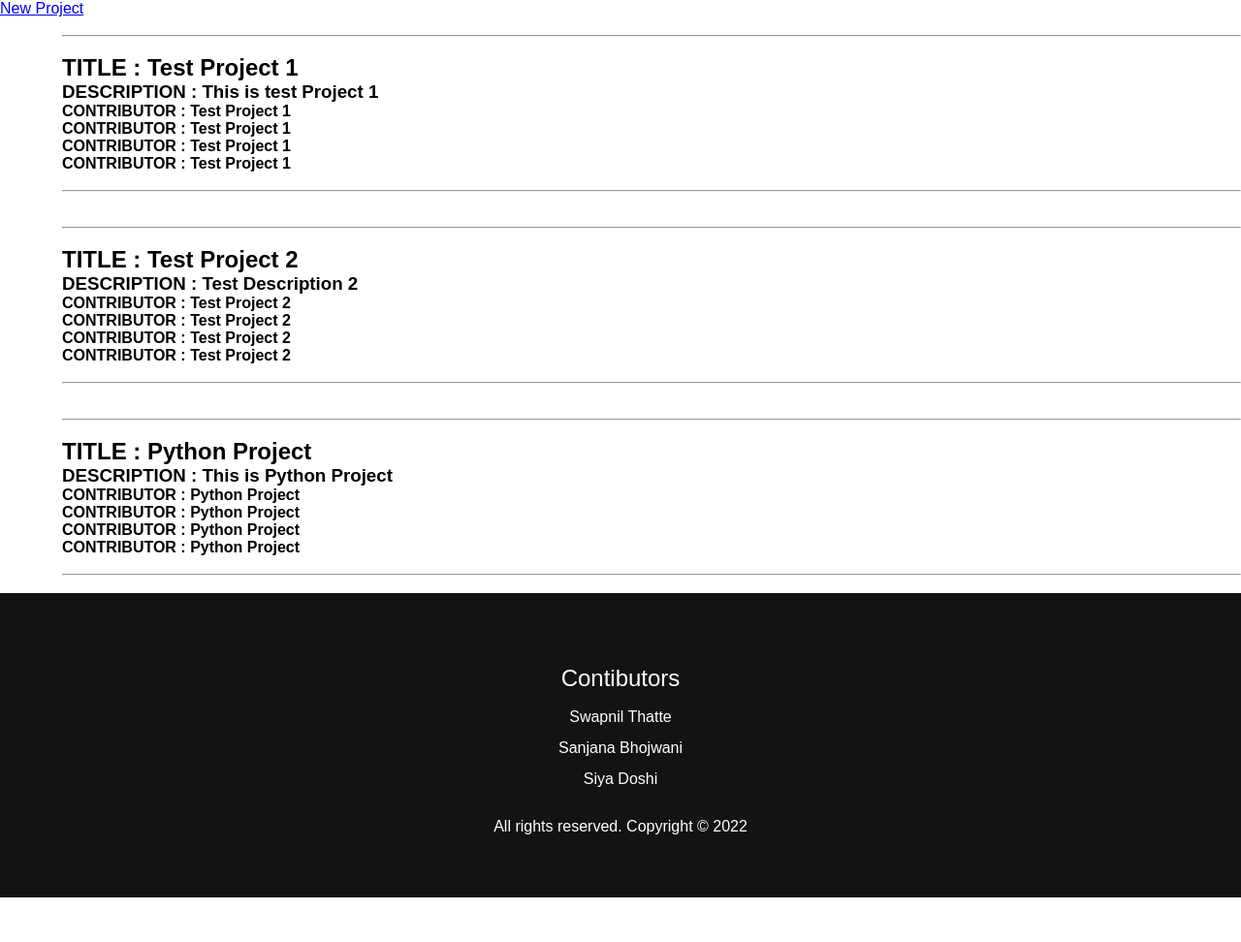
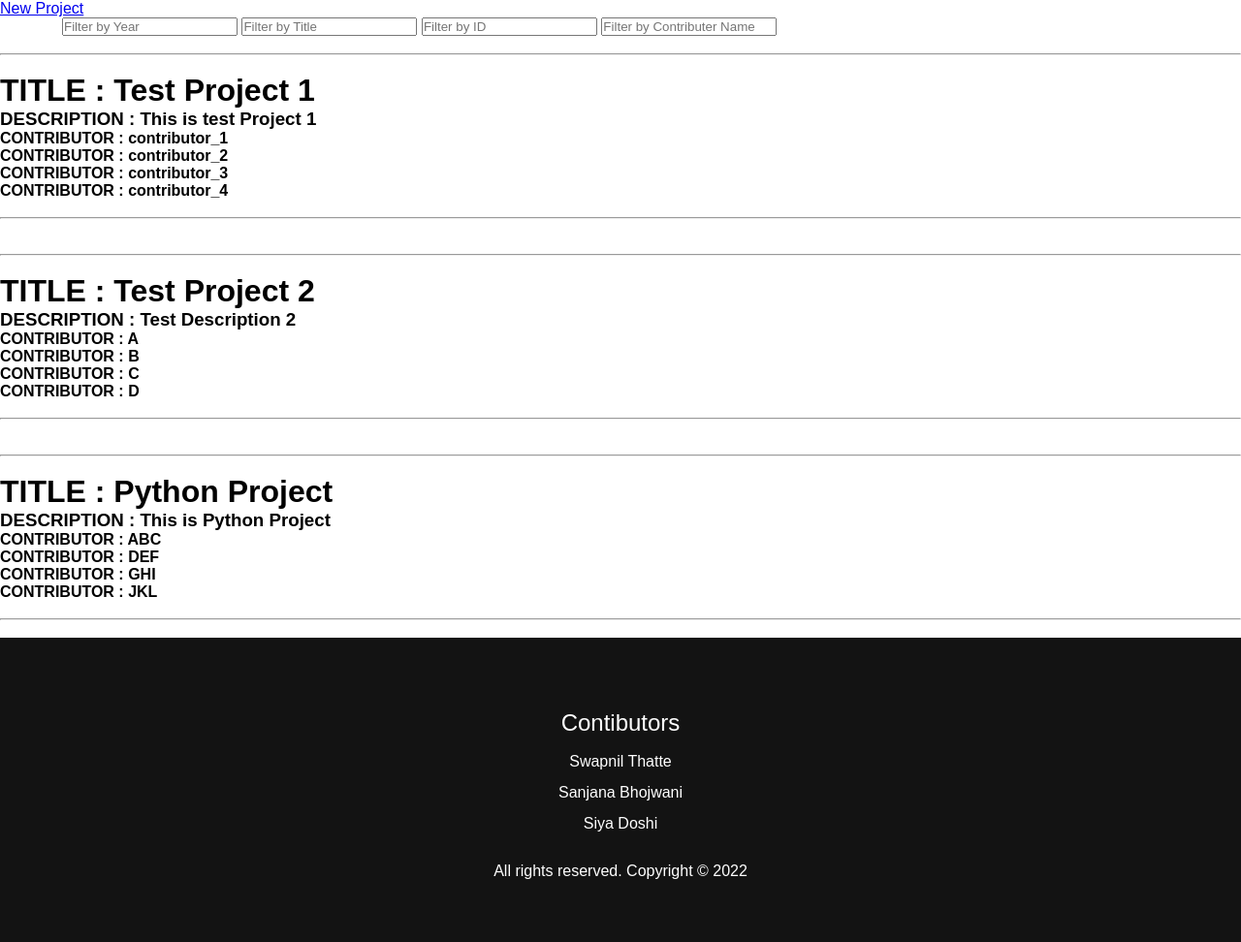
Before and after one commit to SwapnilThatte/INVICTUS-J16_PS, a Django app: page /projects/ in a window 1280 px wide. Shown: the part 104-1076 px from the top of the page at 97% size. Before the commit the page ends 1030 px from the top, so only its background shows below. Run offline with Django 3.2, Linux system fonts and the light colour scheme; data comes from the database, SQL or seed files in the repository; both versions use the stored data as it was after the commit.

Commit message:
First Commit

```diff
--- a/projectShowcase/projects/models.py
+++ b/projectShowcase/projects/models.py
@@ -4,7 +4,7 @@ from django.db import models
 
 class Projects(models.Model):
     project_name = models.CharField(max_length=60)
-    project_id = models.CharField(max_length=10)
+    project_id = models.CharField(max_length=14)
     project_desc = models.TextField()
 
     project_contributor_1 = models.CharField(max_length=20)
--- a/projectShowcase/projects/views.py
+++ b/projectShowcase/projects/views.py
@@ -7,7 +7,14 @@ def home(request):
     return render(request, 'home.html')
 
 def projects(request):
+
+    if request.method == 'POST':
+
+
+        pass
+
     project = Projects.objects.all()
+    target = project.filter(id=2)
     context = {'projects': project}
     print(f"\n\n\n{project}\n\n\n")
     return render(request, 'projects.html', context)
--- a/projectShowcase/templates/projects.html
+++ b/projectShowcase/templates/projects.html
@@ -10,24 +10,36 @@
 {% block body %}
 
 <a href="/newproject">New Project</a>
-    <nav class="project-nav">
+    <form method="post" class="project-nav">
         <div class="navitems">
+            <span class="projectnav_link">
+                <input type="text" name="yearInput" id="yearInput" class="project_filter" placeholder="Filter by Year">
+            </span>
+            <span class="projectnav_link">
+                <input type="text" name="titleInput" id="titleInput" class="project_filter" placeholder="Filter by Title">
+            </span>
+            <span class="projectnav_link">
+                <input type="text" name="idInput" id="idInput" class="project_filter" placeholder="Filter by ID">
+            </span>
+            <span class="projectnav_link">
+                <input type="text" name="nameInput" id="nameInput" class="project_filter" placeholder="Filter by Contributer Name">
+            </span>
+        </div>
+    </form>
             {% for project in projects %}
                 <br>
                 <hr>
                 <br>
                 <h1>TITLE : {{project.project_name}}</h1>
                 <h3>DESCRIPTION : {{project.project_desc}}</h3>
-                <h4> CONTRIBUTOR : {{project.project_name}}</h4>
-                <h4> CONTRIBUTOR : {{project.project_name}}</h4>
-                <h4> CONTRIBUTOR : {{project.project_name}}</h4>
-                <h4> CONTRIBUTOR : {{project.project_name}}</h4>
+                <h4> CONTRIBUTOR : {{project.project_contributor_1}}</h4>
+                <h4> CONTRIBUTOR : {{project.project_contributor_2}}</h4>
+                <h4> CONTRIBUTOR : {{project.project_contributor_3}}</h4>
+                <h4> CONTRIBUTOR : {{project.project_contributor_4}}</h4>
                 <br>
                 <hr>
                 <br>
             {% endfor %}
-        </div>
-    </nav>
 
 
 {% endblock body %}
```
Also changed, not shown: projectShowcase/db.sqlite3, projectShowcase/projects/migrations/0003_alter_projects_project_id.py (added).
